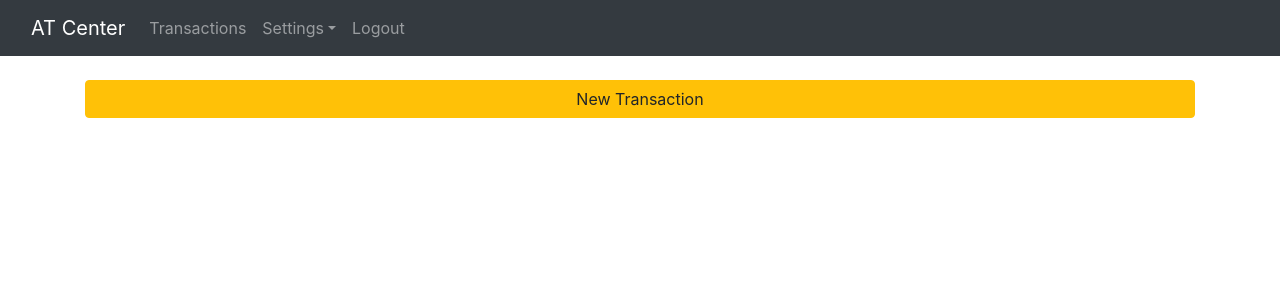
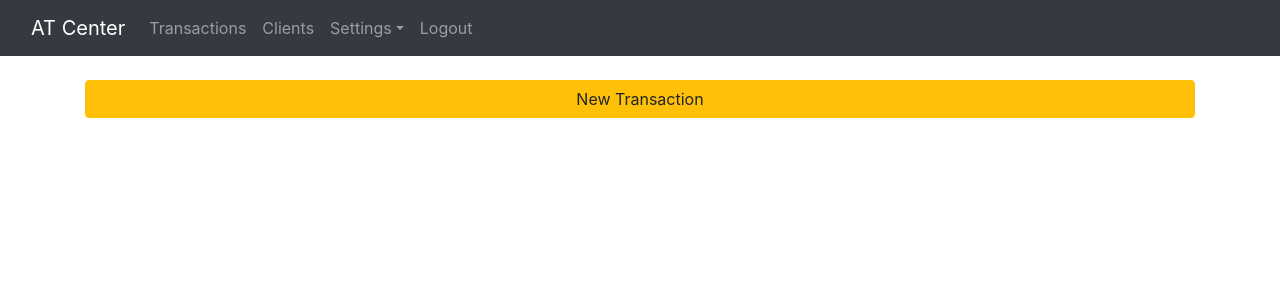
Before and after one commit to ejbertrand/invoicing-recommender, a Flask app: page / in a window 1280 px wide. Shown: the top 300 px of the page. Run offline with Flask 2, Linux system fonts and the light colour scheme; a user stored in the database is signed in; data that the repository does not hold is empty; parts of the project's set-up code (start-up, migrations or seed data) failed here and were passed over; some libraries are stand-ins or nearby versions.

Commit message:
Added the clients page and route

```diff
--- a/webapp/templates/base.html
+++ b/webapp/templates/base.html
@@ -28,9 +28,10 @@
         <div id="escondido" class="collapse navbar-collapse">
           <ul class="navbar-nav">
             <li><a class="nav-item nav-link" id="transactions" href="/transactions">Transactions</a></li>
-              <li class="nav-item dropdown">
-                <a class="nav-link dropdown-toggle" href="#" id="navbardrop" data-toggle="dropdown">Settings</a>
-                <div class="dropdown-menu" aria-labelledby="dropdownMenuLink">
+			<li><a class="nav-item nav-link" id="clients" href="/clients">Clients</a></li>
+            <li class="nav-item dropdown">
+               <a class="nav-link dropdown-toggle" href="#" id="navbardrop" data-toggle="dropdown">Settings</a>
+               <div class="dropdown-menu" aria-labelledby="dropdownMenuLink">
                   <a class="dropdown-item" href="/services-config">Services</a>
                   <a class="dropdown-item" href="/payment-config">Payment Methods</a>
 				  <a class="dropdown-item" href="/identification-config">Identification Forms</a>
--- /dev/null
+++ b/webapp/templates/clients.html
@@ -0,0 +1,3 @@
+{% extends "base.html" %}
+{% block content %}
+{% endblock %}
--- a/webapp/views/views.py
+++ b/webapp/views/views.py
@@ -48,7 +48,7 @@ def home():
 ###################################################################
 # Function:		configure_service
 # Purpose:		Loads the Service Config page
-# Return vals: 	Rendered HTML of the Service Config page
+# Return vals: 	Rendered HTML of the Services config page
 ###################################################################
 @views.route('/services-config')
 @login_required
@@ -65,7 +65,7 @@ def configure_service():
 # Function:		configure_payment
 # Purpose:		Loads the Payment Config page, and adds a new
 #				payment if called with POST
-# Return vals: 	Rendered HTML of the Payment Config page
+# Return vals: 	Rendered HTML of the Payments config page
 ###################################################################
 @views.route("/payment-config", methods = ['GET', 'POST'])
 @login_required
@@ -87,7 +87,7 @@ def configure_payment():
 # Function:		configure_identification
 # Purpose:		Loads the Payment Config page, and adds a new
 #				payment if called with POST
-# Return vals: 	Rendered HTML of the Payment Config page
+# Return vals: 	Rendered HTML of the Identifications config page
 ###################################################################
 @views.route("/identification-config", methods = ['GET', 'POST'])
 @login_required
@@ -137,6 +137,17 @@ def show_transactions():
 
 
 ###################################################################
+# Function:		clients
+# Purpose:		Add, delete, or modify clients' information
+# Return vals: 	Rendered HTML of the Clients page
+###################################################################
+@views.route("/clients", methods = ['GET', 'POST'])
+@login_required
+def clients():
+	return render_template("clients.html", user = current_user)
+
+
+###################################################################
 # Function:		get_subservices
 # Purpose:		Get the subservices associated to a service
 # Return vals: 	JSON containing the subservice list
@@ -149,6 +160,9 @@ def get_subservices():
 	subservices = db.session.query(Service).filter_by(parent_id=serviceId).all();
 	subservices_lst = [[item.id, item.service_type] for item in subservices]
 	return jsonify(subservices_lst)
+
+
+
 
 
 
```
